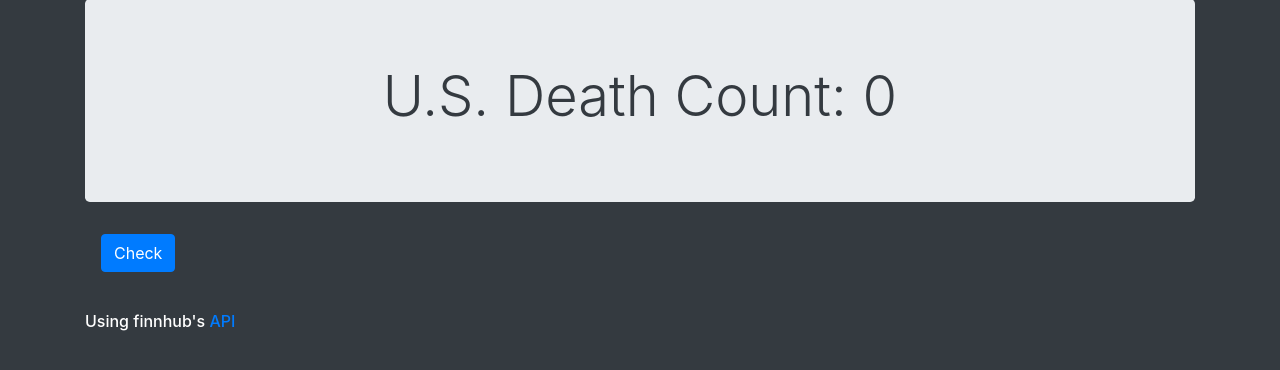
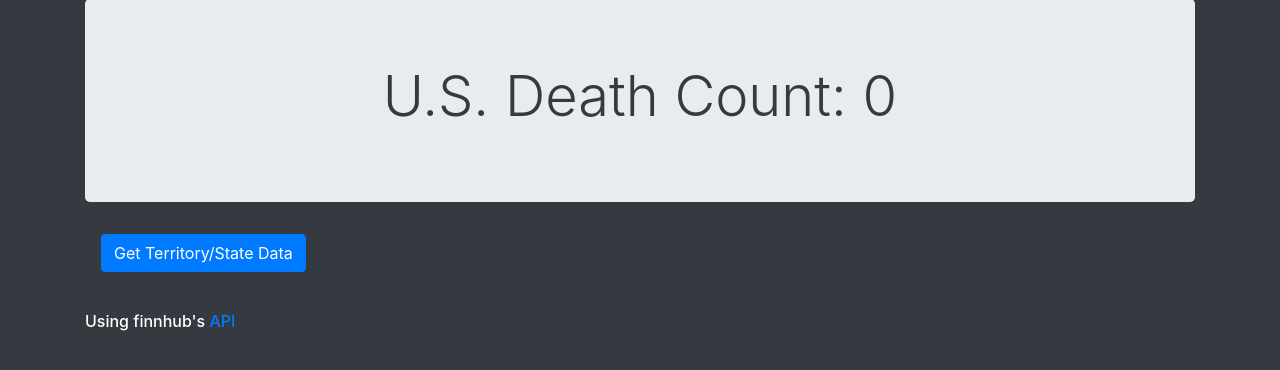
Before and after one commit to aaronbsavage94/Flask-Projects-App, a Flask app: page /covid in a window 1280 px wide. Shown: the part 185-555 px from the top of the page. Run offline with Flask 2, Linux system fonts and the light colour scheme; data that the repository does not hold is empty; some libraries are stand-ins or nearby versions.

Commit message:
Update covid_tracking.html

```diff
--- a/templates/covid_tracking.html
+++ b/templates/covid_tracking.html
@@ -12,7 +12,7 @@
 
                 <form method="POST" action="/trackCOVID" class="form-inline">
                     <div class="form-group mx-sm-3 mb-2">
-                        <button type="submit" class="btn btn-primary mb-2">Check</button>
+                        <button type="submit" class="btn btn-primary mb-2">Get Territory/State Data</button>
                     </div>
                 </form><br>
 
```
